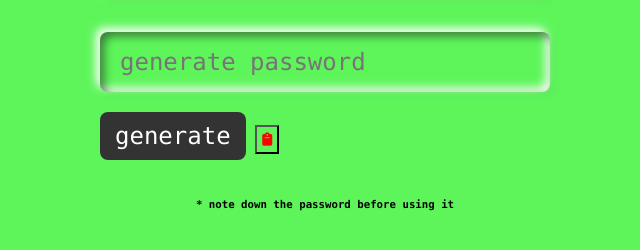
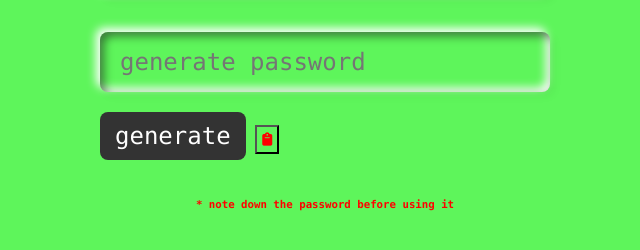
Before and after one commit to vinaykumarP16/passwordgenerator, a plain HTML site: page index.html in a window 1280 px wide. Shown: the part 372-622 px from the top of the page, without its empty margins (315-955 px from the left). Drawn offline with Linux system fonts and the light colour scheme.

Commit message:
Update index.html

```diff
--- a/index.html
+++ b/index.html
@@ -23,7 +23,7 @@
 				<button id="copy"><i class="fas fa-clipboard"></i></button> <br>
 
 				<br><br>
-				<h6 style="text-align: center;"> * note down the password before using it</h6>
+				<h6 style="text-align: center; color:red;"> * note down the password before using it</h6>
 
 			</div>
 
```
